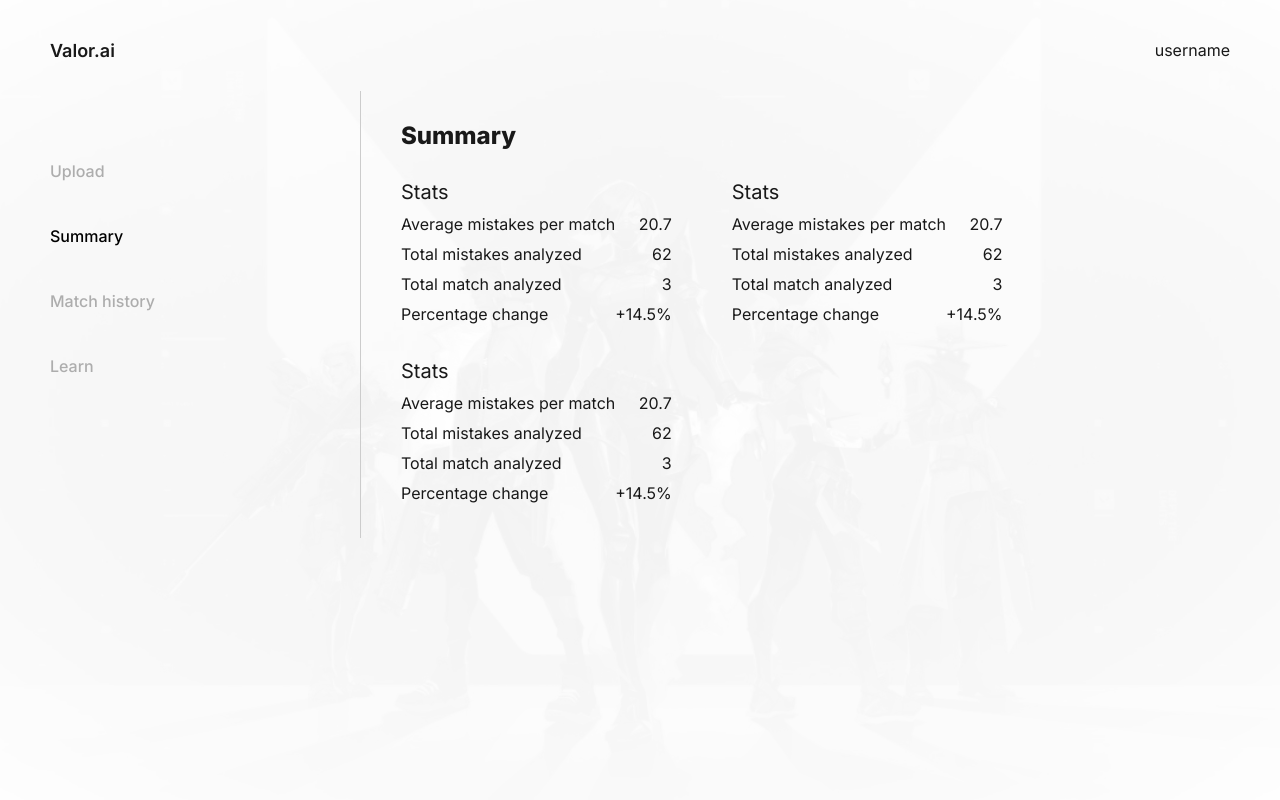
After one commit to jmn-exe/valor.ai, a PHP site: page /summary.html in a window 1280 px wide. The commit adds this page. Run offline with PHP 8.4, Linux system fonts and the light colour scheme.

Commit message:
summary page completed

```diff
--- a/style.css
+++ b/style.css
@@ -307,7 +307,7 @@ a{
     font-size: 16px;
     display: flex;
     flex-direction: column;
-    width: 400px;
+    width: 380px;
     height: 100%;
     margin-right: 20px;
 }
@@ -319,7 +319,7 @@ a{
     width: 100%;
 }
 .tips-video{
-    --varwidth: 400px;
+    --varwidth: 380px;
     width: var(--varwidth);
     height: calc(var(--varwidth)*0.5625);
     justify-content: center;
@@ -339,3 +339,34 @@ a{
     background: rgb(179, 179, 179);
     border-radius: 10px;
 }
+.section-summary{
+    padding: 30px;
+}
+.section-title{
+    font-size: 24px;
+    font-weight: 800;
+}
+table, tr, td, th{
+    padding:0;
+    margin:0;
+    border-collapse: collapse;
+}
+.summary-container{
+    display: flex;
+    flex-direction: row;
+    flex-wrap: wrap;
+}
+.summary-instance{
+    margin-top:30px;
+    margin-right: 60px;
+}
+.summary-instance-title{
+    font-size: 20px;
+    margin-bottom: 5px;
+}
+.summary-instance-info td{
+    padding: 5px 0px;
+}
+.summary-instance-info tr td:nth-child(2){
+    text-align: right;
+}
--- /dev/null
+++ b/summary.html
@@ -0,0 +1,96 @@
+<!DOCTYPE html>
+<html lang="en">
+<head>
+    <meta charset="UTF-8">
+    <meta http-equiv="X-UA-Compatible" content="IE=edge">
+    <meta name="viewport" content="width=device-width, initial-scale=1.0">
+    <title>Valor.ai | Upload</title>
+    <link rel="stylesheet" href="style.css">
+</head>
+<body>
+    <div class="white-background"></div>
+    <div class="body-container">
+        <div class="top-header">
+            <a href="" class="logo-title">Valor.ai</a>
+            <div class="logged-user">username</div>
+        </div>
+        <div class="main-body">
+            <div class="section-nav">
+                <a href="">Upload</a>
+                <a href="" class="current-page">Summary</a>
+                <a href="">Match history</a>
+                <a href="">Learn</a>
+            </div>
+            <span class="vertical-line"></span>
+            <div class="section-summary">
+                <div class="section-title">Summary</div>
+                <div class="summary-container">
+                    <div class="summary-instance">
+                        <div class="summary-instance-title">Stats</div>
+                        <table class="summary-instance-info">
+                            <tr>
+                                <td>Average mistakes per match</td>
+                                <td>20.7</td>
+                            </tr>
+                            <tr>
+                                <td>Total mistakes analyzed</td>
+                                <td>62</td>
+                            </tr>
+                            <tr>
+                                <td>Total match analyzed</td>
+                                <td>3</td>
+                            </tr>
+                            <tr>
+                                <td>Percentage change</td>
+                                <td>+14.5%</td>
+                            </tr>
+                        </table>
+                    </div>
+                    <div class="summary-instance">
+                        <div class="summary-instance-title">Stats</div>
+                        <table class="summary-instance-info">
+                            <tr>
+                                <td>Average mistakes per match</td>
+                                <td>20.7</td>
+                            </tr>
+                            <tr>
+                                <td>Total mistakes analyzed</td>
+                                <td>62</td>
+                            </tr>
+                            <tr>
+                                <td>Total match analyzed</td>
+                                <td>3</td>
+                            </tr>
+                            <tr>
+                                <td>Percentage change</td>
+                                <td>+14.5%</td>
+                            </tr>
+                        </table>
+                    </div>
+                    <div class="summary-instance">
+                        <div class="summary-instance-title">Stats</div>
+                        <table class="summary-instance-info">
+                            <tr>
+                                <td>Average mistakes per match</td>
+                                <td>20.7</td>
+                            </tr>
+                            <tr>
+                                <td>Total mistakes analyzed</td>
+                                <td>62</td>
+                            </tr>
+                            <tr>
+                                <td>Total match analyzed</td>
+                                <td>3</td>
+                            </tr>
+                            <tr>
+                                <td>Percentage change</td>
+                                <td>+14.5%</td>
+                            </tr>
+                        </table>
+                    </div>
+                </div>
+            </div>
+        </div>
+    </div>
+</body>
+</html>
```
Also changed, not shown: upload-tips.html (+0 -7 lines).
